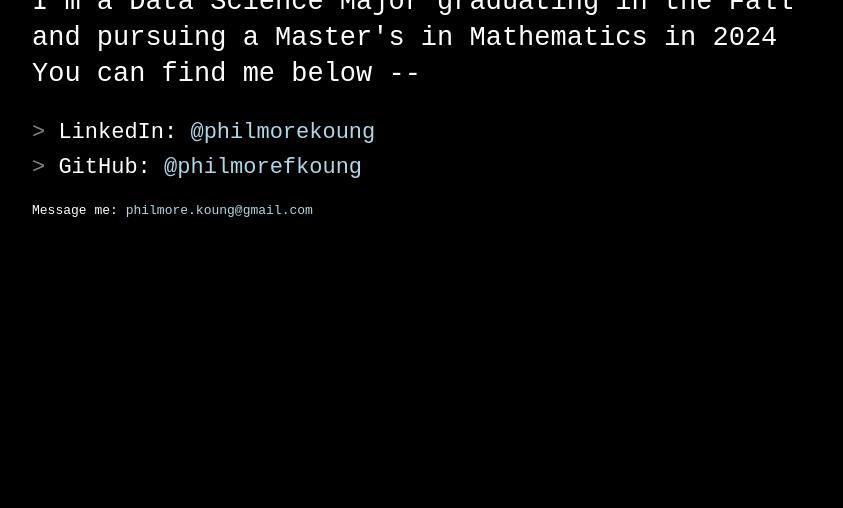
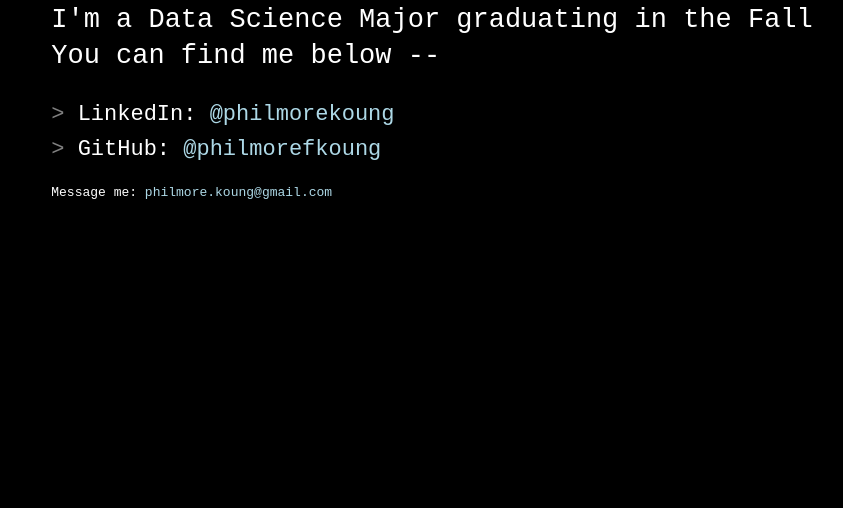
Before and after one commit to philmorefkoung/philmorefkoung.github.io, a plain HTML site: page index.html in a window 1280 px wide. Shown: the part 292-800 px from the top of the page, without its empty margins (208-1051 px from the left). Drawn offline with Linux system fonts and the light colour scheme.

Commit message:
Update index.html

```diff
--- a/index.html
+++ b/index.html
@@ -78,7 +78,7 @@
   <div id="bg">
     <div class="wrap">
       <h1 class="text1">Philmore Koung</h1>
-      <p class="description">I'm a Data Science Major graduating in the Fall and pursuing a Master's in Mathematics in 2024<br>You can find me below --</p>
+      <p class="description">I'm a Data Science Major graduating in the Fall<br>You can find me below --</p>
       <div class="url-wrap">
         <div class="url-container">
           <p class="list-entry">
```
